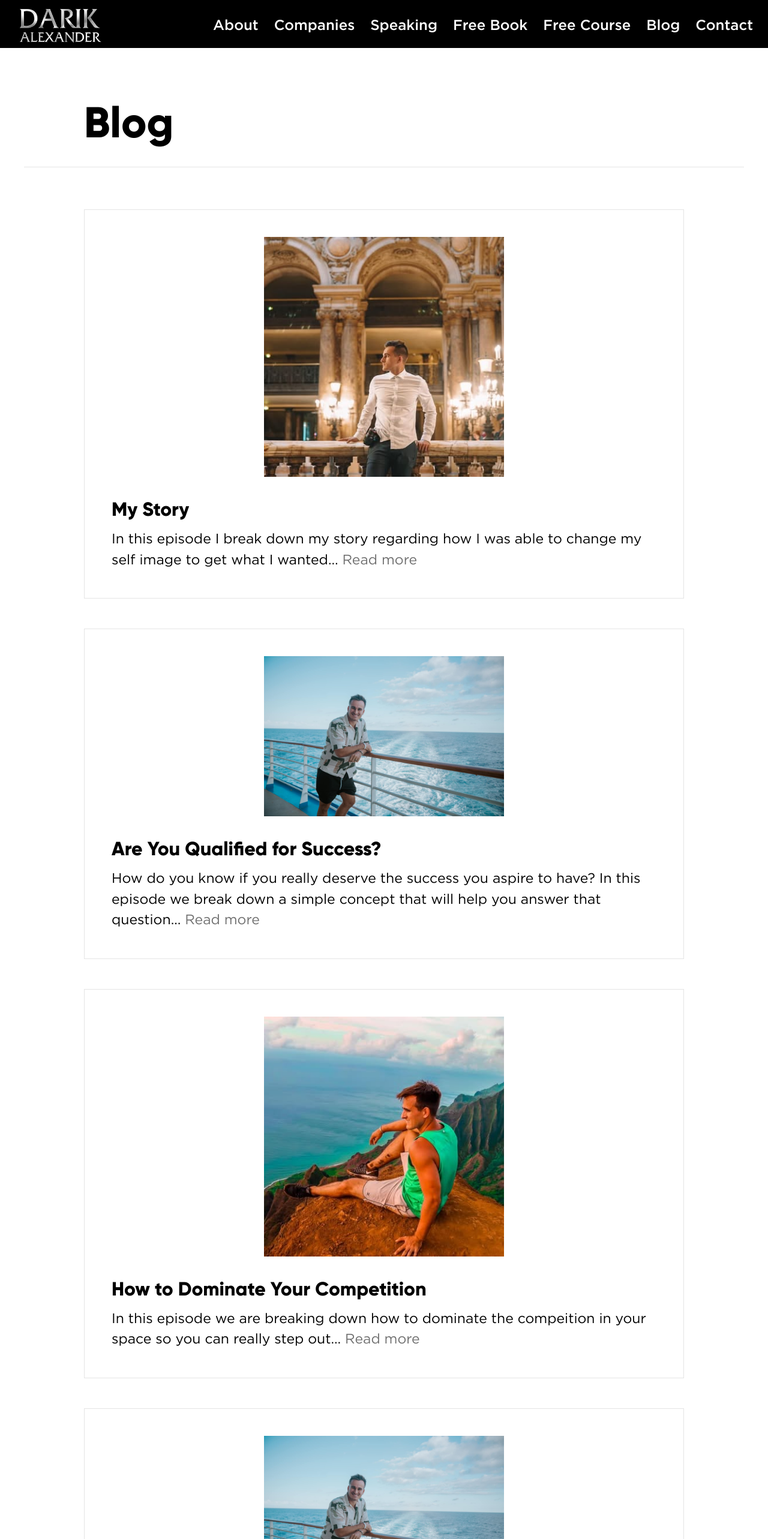
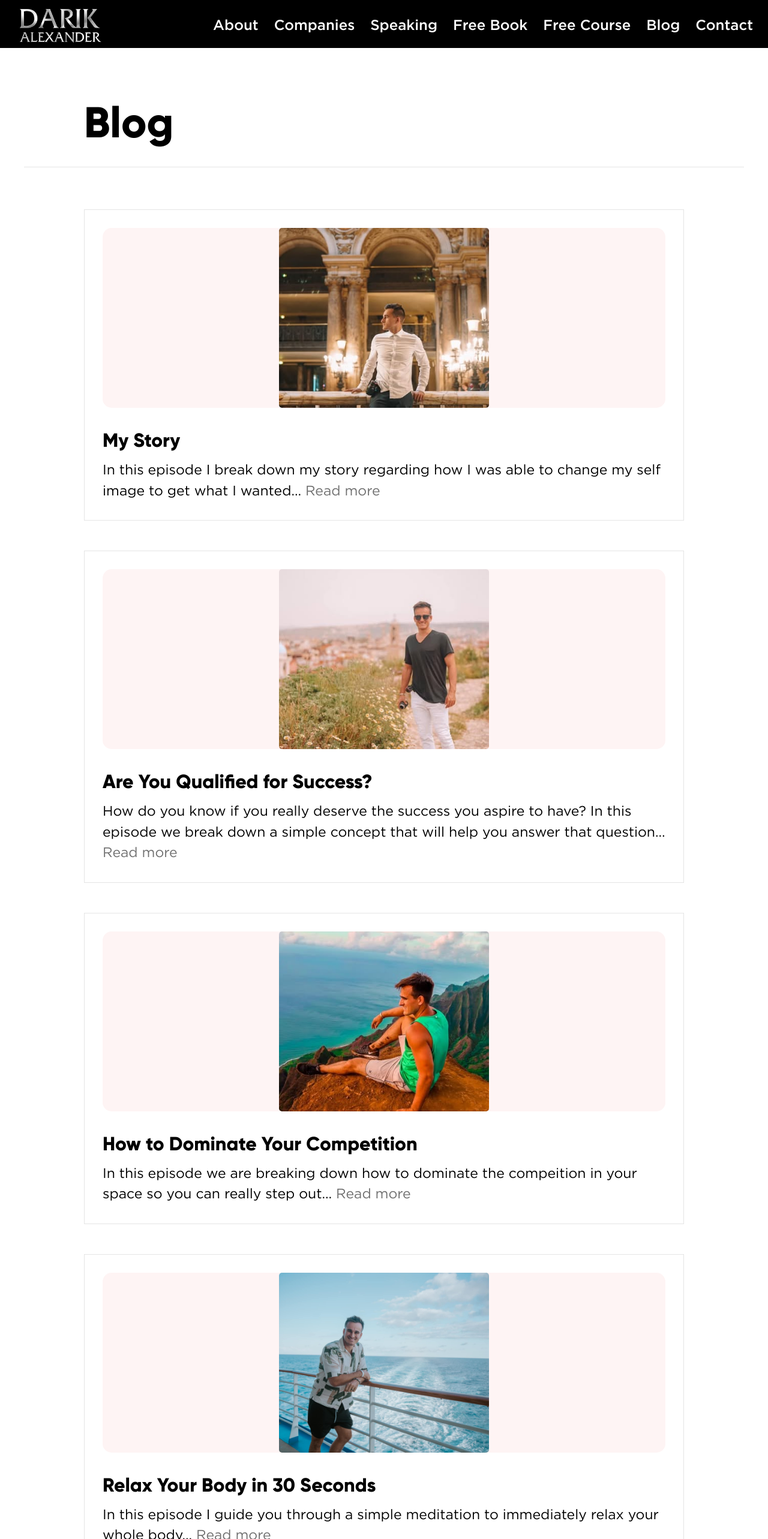
Before and after one commit to haevensd/da-site, a Next.js app: page /blog in a window 1280 px wide. Shown: the top 2566 px of the page at 60% size. Built offline with nearby package versions, Linux system fonts and the light colour scheme.

Commit message:
add imaegs to blog

```diff
--- a/src/app/blog/page.js
+++ b/src/app/blog/page.js
@@ -73,9 +73,15 @@ const BlogPage = () => {
 
             {articles.map((i) => {
 
-                return <Card key={i.title} style={{marginBottom: '50px', padding: '20px', cursor: 'pointer'}} onClick={() => redirect(`/read?id=${i.id}`)}>
+                return <Card key={i.title} style={{marginBottom: '50px', padding: '5px', cursor: 'pointer'}} onClick={() => redirect(`/read?id=${i.id}`)}>
                         <CardContent style={{padding: '25px'}} className='content'>
-                        <img src={i.imgUrl} width={400} style={{margin: 'auto',marginBottom: '20px'}} />
+                            <div style={{display: 'flex', justifyContent: 'center', padding: ' 0',borderRadius:'15px', minWidth: '100%', backgroundColor: '#fef4f4', alignItems:'center',marginBottom: '20px',}}>
+
+                        {/* <img src={i.imgUrl} width={400} style={{margin: 'auto', borderRadius: '10px'}} /> */}
+            <div width={400} height={100} style={{borderRadius: '5px', minHeight: '300px', minWidth: '350px', backgroundImage: `url(${i.imgUrl})`, backgroundSize: 'cover', backgroundPosition: 'center'}}>
+
+                            </div>
+                            </div>
                             <h1 className='bold'>{i.title}</h1>
                             <p  style={{fontSize:'23px'}}>{i.text} <a>Read more</a></p>
                         </CardContent>
--- a/src/app/read/page.js
+++ b/src/app/read/page.js
@@ -13,18 +13,12 @@ I remember a time in my life where I felt as though no matter what I did I could
 <br />
 This fear kept nagging at me day and night to the point where I really was suffering constantly. Feeling unworthy and as if I would always be stuck in a position where no matter how bad I wanted success; it just wasn’t meant for me.<br />
 <br />
-<br />
-<br />
 Until one day I was at a seminar and I heard a woman speak. She told her story about how she read a book written by Napoleon Hill and it gave her a new understanding of the Law of Success that she never knew existed and she became fascinated with this type of content.<br />
 <br />
 So for months….<br />
 she devoted all of her time in the library learning about the science behind success and achievement. She continued her research and decided to hold an event in Santa Monica where she would teach this information. Now remember she herself was not successful but she fell in love with the content so much that she decided to hold this event regardless of if anyone came or not.<br />
 <br />
-<br />
-<br />
 Through her persistence and positive attitude, she filled the event with 500 people. She then went on to be a prominent speaker in the category of success and achievement for the next 20 years.<br />
-<br />
-<br />
 <br />
 Listening to her story got me thinking but she said one thing in particular that changed my perception of everything. She said that your message doesn’t matter as much as the fact that it’s YOU the one telling it. Think about that for a second, if you express a message to an audience and I express the exact same message…we may have 2 completely different demographics reside with who we are simply because of our energy even if its the exact same message.<br />
 <br />
@@ -51,10 +45,7 @@ video: <iframe width="790" height="445" src="https://www.youtube.com/embed/7RgOv
         So for months….<br />
         she devoted all of her time in the library learning about the science behind success and achievement. She continued her research and decided to hold an event in Santa Monica where she would teach this information. Now remember she herself was not successful but she fell in love with the content so much that she decided to hold this event regardless of if anyone came or not.<br />
         <br />
-        <br />
         Through her persistence and positive attitude, she filled the event with 500 people. She then went on to be a prominent speaker in the category of success and achievement for the next 20 years.<br />
-        <br />
-        <br />
         <br />
         Listening to her story got me thinking but she said one thing in particular that changed my perception of everything. She said that your message doesn’t matter as much as the fact that it’s YOU the one telling it. Think about that for a second, if you express a message to an audience and I express the exact same message…we may have 2 completely different demographics reside with who we are simply because of our energy even if its the exact same message.<br />
         <br />
@@ -190,30 +181,72 @@ Identifying what to commit to first is really important when launching your netw
 
 const suggestions = [
     {
-        imgUrl: '/daunfiltered.jpg',
+        imgUrl: '/story.jpg',
+        title: 'My Story',
+        text: 'In this episode I break down my story regarding how I was able to change my self image to get what I wanted…',
+        id: 3
+    },
+
+    {
+        imgUrl: '/qualified.jpg',
         title: 'Are You Qualified for Success?',
-        text: 'How do you know if you really deserve the success you aspire to have? In this episode…'
+        text: 'How do you know if you really deserve the success you aspire to have? In this episode we break down a simple concept that will help you answer that question…',
+        id: 2
+    },
+
+    {
+        imgUrl: '/dominate.jpg',
+        title: 'How to Dominate Your Competition',
+        text: 'In this episode we are breaking down how to dominate the compeition in your space so you can really step out…',
+        id: 1
     },
     {
-        imgUrl: '/daunfiltered.jpg',
-        title: 'My Story',
-        text: 'In this episode I break down my story regarding I was able to change my self image to get what I wanted…'
+        imgUrl: '/relax.jpg',
+        title: 'Relax Your Body in 30 Seconds',
+        text: 'In this episode I guide you through a simple meditation to immediately relax your whole body…',
+        id: 5
     },
     {
-        imgUrl: '/daunfiltered.jpg',
-        title: 'How to Figure Out What to Do With Your Life',
-        text: 'In this episode we go through a brainstorming session to help you identify the problems you would like to solve in the world…'
+        imgUrl: '/connected.jpg',
+        title: 'How to Stay Connected',
+        text: 'In this episode I explain the best way to stay connected with me so I can help serve you…',
+        id: 6
+    },
+    {
+        imgUrl: '/negative.jpg',
+        title: '3 Steps to Cure Negative Thinking',
+        text: 'In this episode we go through a brainstorming session to help you identify the problems you would like to solve in the world…',
+        id: 4
+    },
+    {
+        imgUrl: '/money.jpg',
+        title: 'The Truth About Money',
+        text: 'In this episode we dive into the truth regarding how we perceive money…',
+        id: 7
+    },
+    {
+        imgUrl: '/networking.jpg',
+        title: 'The First Thing You Should Do in Network Marketing',
+        text: 'In this module we learn...',
+        id: 8
     },
 ]
+function pickThreeRandom(list) {
+    if (list.length < 3) {
+      return "List must have at least 3 elements.";
+    }
 
+    const shuffled = [...list].sort(() => 0.5 - Math.random());
+    return shuffled.slice(0, 3);
+  }
 const Inner = () => {
     const searchParams = useSearchParams();
 
     const blogId = searchParams.get('id');
     return <div className='container' style={{paddingBottom: '0', maxWidth: '1270px'}}>
     <img src='/back.png' style={{position: 'fixed', top: '150px', left: '10vw', cursor: 'pointer'}} height={'30px'} width={'30px'} onClick={() => redirect('/blog')}/>
-    <img src={blogDict[blogId].imgUrl} />
-    <h1>{blogDict[blogId].title}</h1>
+    <img src={blogDict[blogId].imgUrl} style={{maxWidth:'500px',margin: 'auto' }}/>
+    <h1 style={{margin:'auto', textAlign:'center'}}>{blogDict[blogId].title}</h1>
     {blogDict[blogId].content}
     <div style={{marginTop: '50px', width: '100%', justifyContent: 'center', display: 'flex'}}>
     {blogDict[blogId].video}
@@ -227,12 +260,13 @@ const BlogPage = () => {
         <Suspense>
             <Inner></Inner>
             <div className="subarticles" style={{display: 'flex',maxWidth: '1200px',marginLeft: 'auto',marginRight: 'auto', maxHeight: '600px', gap: '20px', marginTop: '100px', marginBottom: '600px'}}>
-    {suggestions.map((i) => {
-        return <Card key={i.title} style={{marginBottom: '50px', minWidth: '400px', }}>
+    {pickThreeRandom(suggestions).map((i) => {
+        return <Card key={i.title} style={{marginBottom: '50px', minWidth: '400px', cursor:'pointer' }} onClick={() => redirect(`/read?id=${i.id}`)}>
             <CardContent style={{padding: '25px', maxHeight: '600px',}}>
-            <img src={i.imgUrl} />
-                <h1 style={{marginTop: '10px', marginBottom: '5px', lineHeight: '1.25'}} className='bold'>{i.title}</h1>
-                <p style={{textOverflow: 'ellipsis'}}>{i.text} <a>Read more</a></p>
+            <div width={300} height={100} style={{borderRadius: '5px', minHeight: '300px', minWidth: '350px', backgroundImage: `url(${i.imgUrl})`, backgroundSize: 'cover', backgroundPosition: 'center'}}>
+                </div>
+                <h1 style={{marginTop: '10px', marginBottom: '5px', lineHeight: '1.25', fontSize: '20px'}} className='bold'>{i.title}</h1>
+                <p style={{textOverflow: 'ellipsis', fontFamily: 'Gotham Book Light', color: 'black'}}>{i.text} <a>Read more</a></p>
             </CardContent>
         </Card>
     })}
--- a/src/app/speaking/page.js
+++ b/src/app/speaking/page.js
@@ -71,7 +71,7 @@ const AboutPage = () => {
         <section className="arrow"></section>
         <div className="speaking" style={{paddingLeft: '30px',paddingRight: '30px',minHeight: '1000px',display: 'flex', flexDirection: 'column',alignItems: 'center',backgroundImage: 'url("/stage.jpg")', backgroundRepeat: 'no-repeat', backgroundPositionY: '38%',backgroundSize: 'cover',paddingBottom: '100px'}}>
             <h1 className="title" style={{maxWidth: '860px',fontSize: '2.917vw', color: 'white', fontFamily: 'Gotham Book Bold', paddingTop: '75px'}}>SEND ME A SPEAKING INQUIRY</h1>
-            <h3 className="subtitle" style={{maxWidth: '860px',fontSize: '20px',textAlign:'center', color: 'white',marginBottom: '50px', marginTop: '10px', }}>If you’ve got an  aligned stage or speaking opportunity that you think I’m the right fit for, this is the place for you to make the request.</h3>
+            <h3 className="subtitle" style={{maxWidth: '860px',fontSize: '20px',textAlign:'center', color: 'white',marginBottom: '50px', marginTop: '10px', }}>If you’ve got an aligned stage or speaking opportunity that you think I’m the right fit for, this is the place for you to make the request.</h3>
             <SpeakingForm showImage={false}></SpeakingForm>
         </div>
     </div>
```
Also changed, not shown: public/qualified.jpg.
